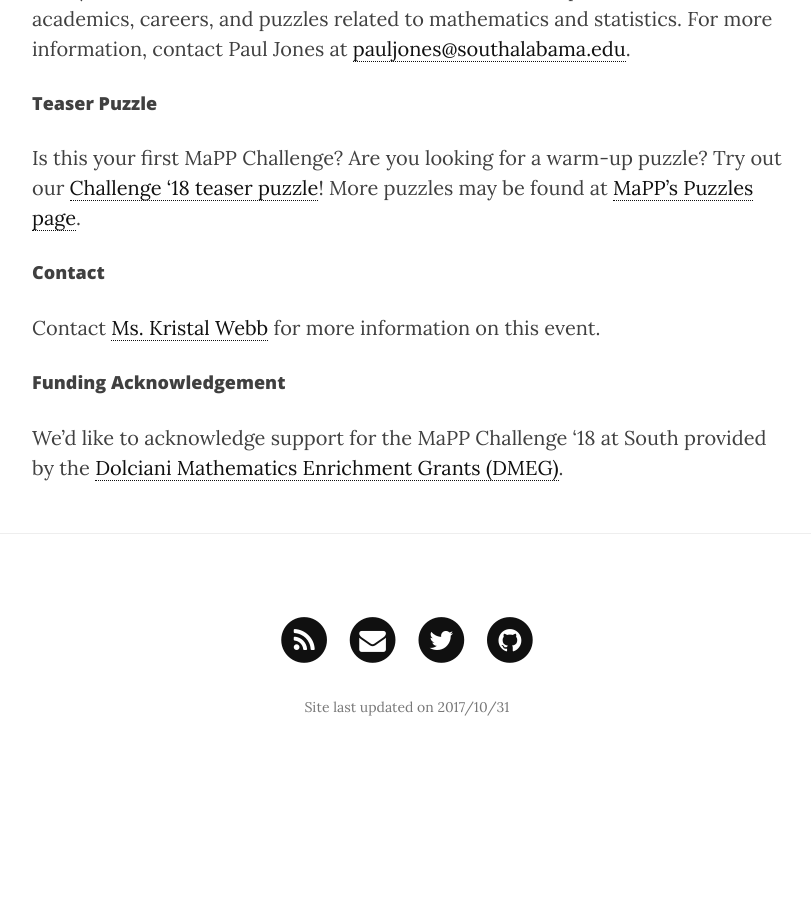
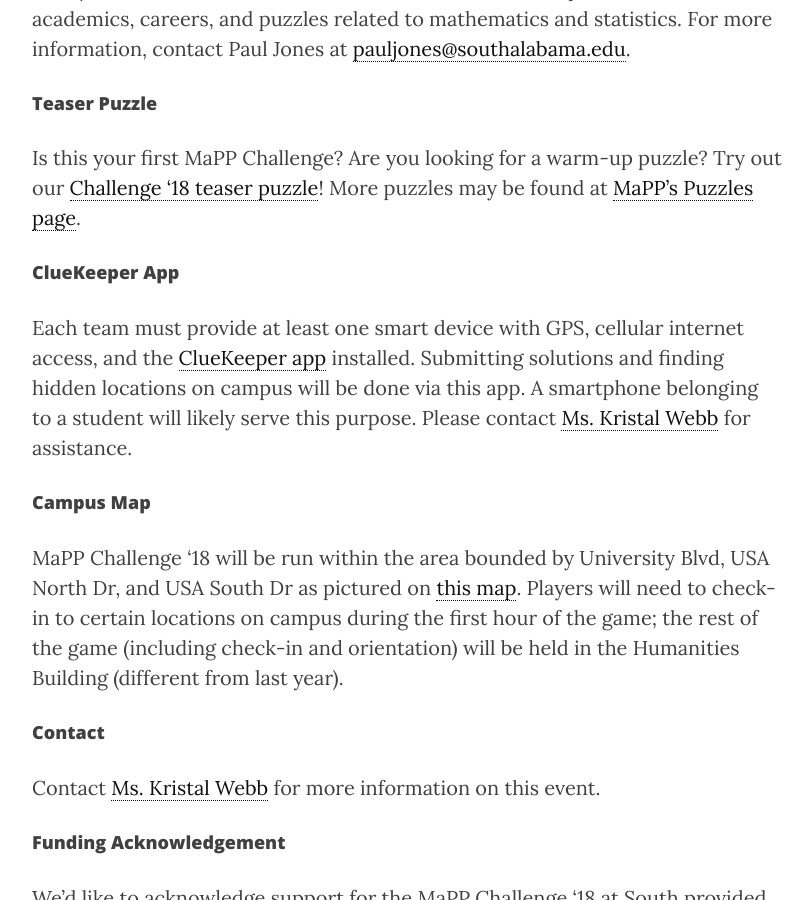
Before and after one commit to MaPPmath/mappmath.github.io, a Jekyll site: the page built from pages/campuses/south-alabama.md, in a window 1280 px wide and 900 px high, scrolled down 1545 px. Shown: the whole window, without its empty margins (233-1044 px from the left). Built offline with Jekyll 4.4.1, drawn with Linux system fonts in a browser that asks for light colours; nearby versions of some CDN libraries; before the commit the page ends 2328 px from its top, so only the background shows below that.

Commit message:
add info on cluekeeper and campus map

```diff
--- a/pages/campuses/south-alabama.md
+++ b/pages/campuses/south-alabama.md
@@ -51,6 +51,23 @@
 Try out our [Challenge '18 teaser puzzle][teaser]!
 More puzzles may be found at [MaPP's Puzzles page][puzzles].
 
+#### ClueKeeper App
+
+Each team must provide at least one smart device with GPS, cellular internet
+access, and the [ClueKeeper app][cluekeeper] installed. Submitting solutions
+and finding hidden locations on campus will be done via this app.
+A smartphone belonging to a student will likely serve this purpose.
+Please contact [Ms. Kristal Webb][webb] for assistance.
+
+#### Campus Map
+
+MaPP Challenge '18 will be run within the area bounded by University Blvd,
+USA North Dr, and USA South Dr as pictured on [this map][south-map].
+Players will need to check-in to certain locations on campus during the
+first hour of the game; the rest of the game
+(including check-in and orientation) will be held in the Humanities Building
+(different from last year).
+
 #### Contact
 
 Contact [Ms. Kristal Webb][webb] for more information on this event.
@@ -63,6 +80,8 @@
 
 [south]: https://www.southalabama.edu/colleges/artsandsci/mathstat/
 [mapp]: /
+[cluekeeper]: https://www.cluekeeper.com/
+[south-map]: /img/south-alabama/south-map.pdf
 [registration]: https://goo.gl/forms/1hypdvM4tdwaFzr03
 [teaser]: /puzzles/mapp-challenge-18-teaser-puzzle.pdf
 [clontz]: mailto:sclontz@southalabama.edu
```
